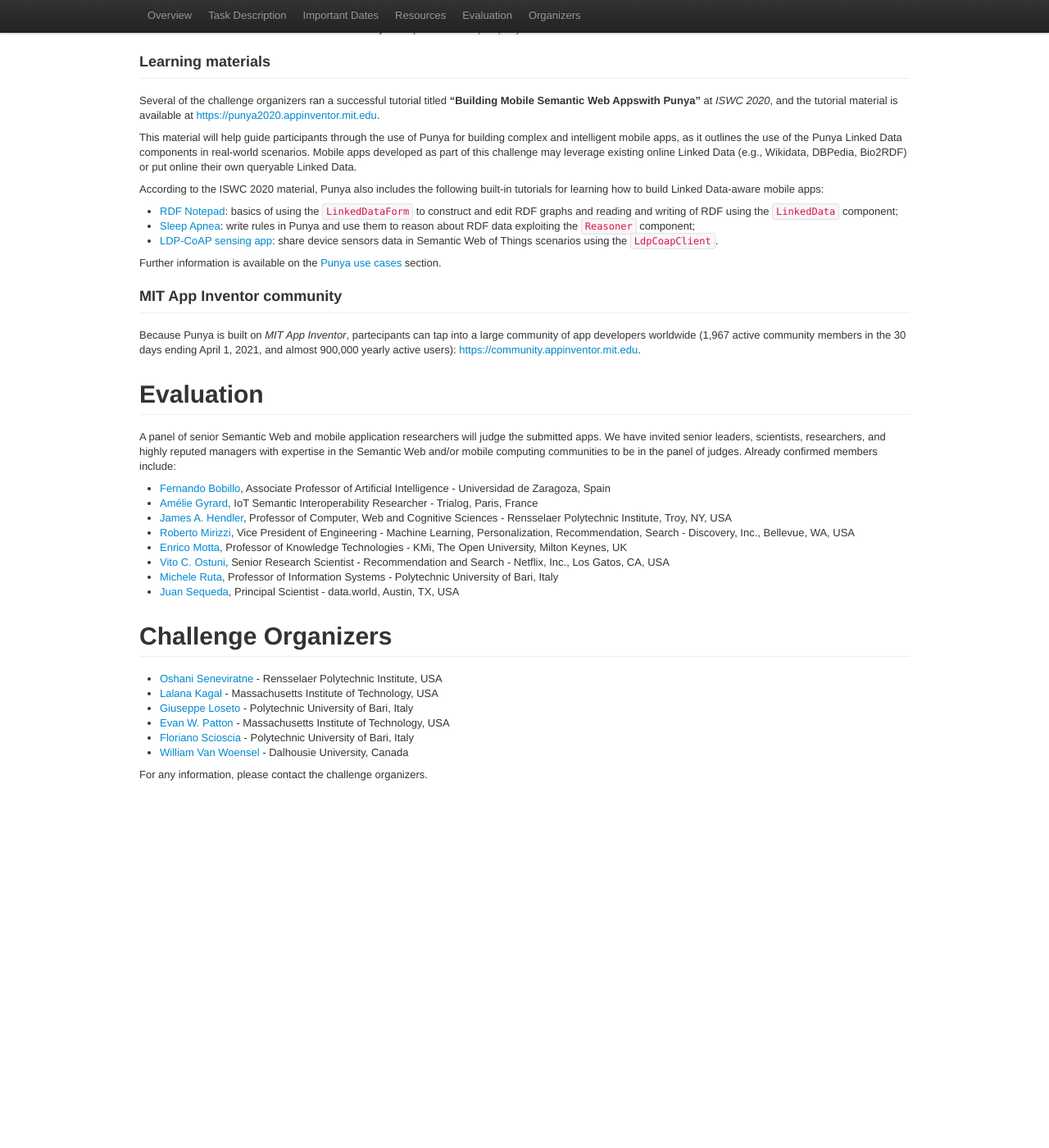
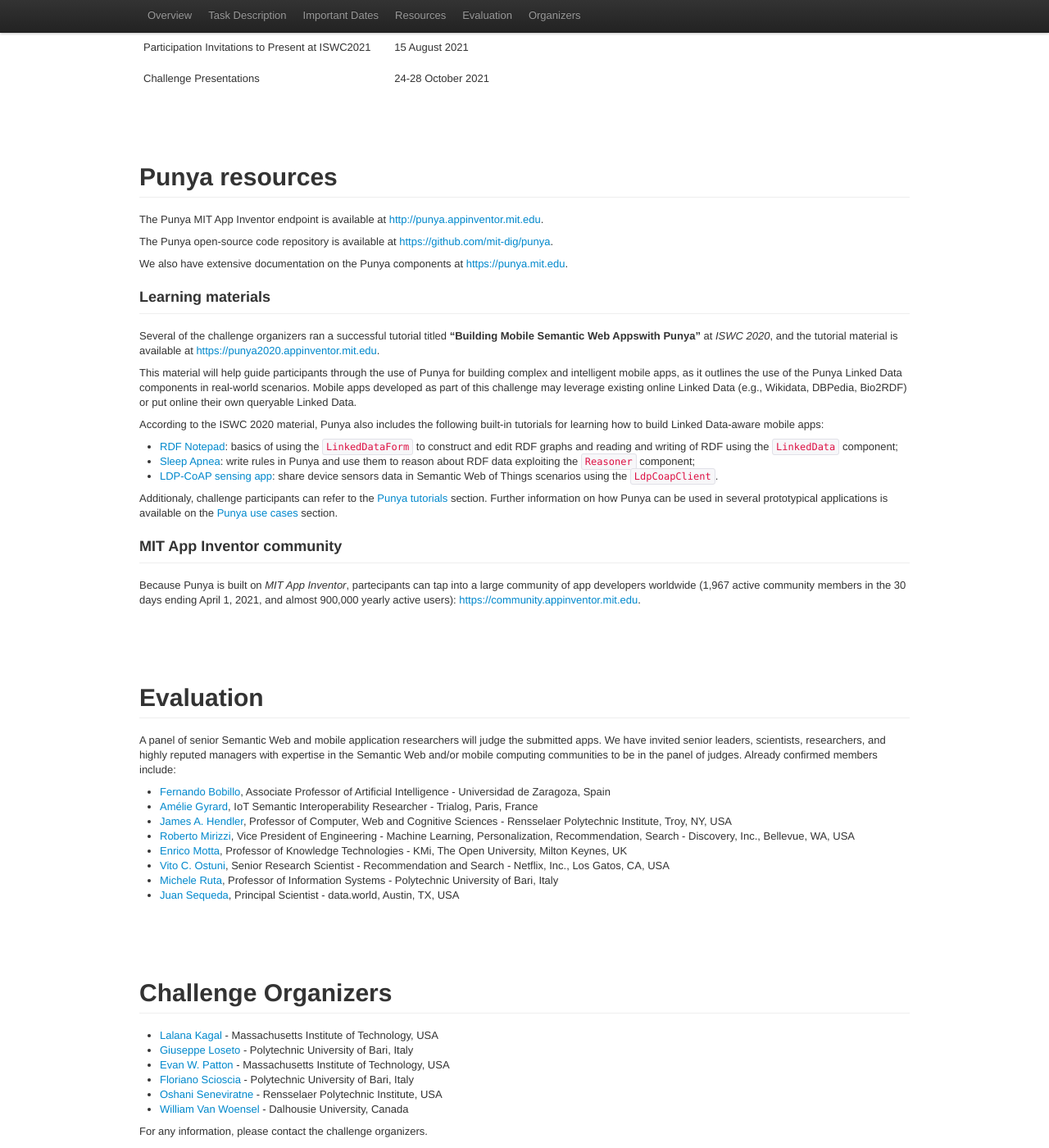
Before and after one commit to mit-dig/punya-website, a Jekyll site: the page built from challenge/index.md, in a window 1280 px wide and 1400 px high, scrolled down 1527 px. Shown: the whole window at 82% size. Built offline with Jekyll 4.4.1, drawn with Linux system fonts in a browser that asks for light colours; before the commit the page ends 2530 px from its top, so only the background shows below that.

Commit message:
Added new classes for top padding, added some punya resources and changed the organizer order to alphabetical order.

```diff
--- a/challenge/index.md
+++ b/challenge/index.md
@@ -8,7 +8,7 @@
 
 <!-- Overview -->
 
-<section id="overview" markdown="1">
+<section class="challenge-section" id="overview" markdown="1">
 
 # Overview
 
@@ -24,7 +24,7 @@
 
 <!-- Task Description -->
 
-<section id="task" markdown="1">
+<section  class="challenge-section" id="task" markdown="1">
 
 # Task Description
 
@@ -64,7 +64,7 @@
 
 <!-- Important Dates -->
 
-<section id="timeline" markdown="1">
+<section  class="challenge-section" id="timeline" markdown="1">
 
 # Important Dates
 
@@ -107,12 +107,15 @@
 
 <!-- Resources: Software & Tutorials -->
 
-<section id="resources" markdown="1">
+<section  class="challenge-section" id="resources" markdown="1">
 
 # Punya resources
 
 <div class="row">
 <div class="span12" markdown="1">
+
+The Punya MIT App Inventor endpoint is available at [http://punya.appinventor.mit.edu](http://punya.appinventor.mit.edu){:target="_blank"}.
+
 The Punya open-source code repository is available at [https://github.com/mit-dig/punya](https://github.com/mit-dig/punya){:target="_blank"}.
 
 We also have extensive documentation on the Punya components at [https://punya.mit.edu](https://punya.mit.edu){:target="_blank"}.
@@ -129,7 +132,8 @@
 * [Sleep Apnea](http://punya.appinventor.mit.edu/?repo=SleepApnea){:target="_blank"}: write rules in Punya and use them to reason about RDF data exploiting the ``Reasoner`` component;
 * [LDP-CoAP sensing app](http://punya.appinventor.mit.edu/?repo=LdpCoapTutorial){:target="_blank"}: share device sensors data in Semantic Web of Things scenarios using the ``LdpCoapClient``.
 
-Further information is available on the [Punya use cases](https://punya.mit.edu/#use-cases){:target="_blank"} section.
+Additionaly, challenge participants can refer to the [Punya tutorials](/tutorials){:target="_blank"} section.
+Further information on how Punya can be used in several prototypical applications is available on the [Punya use cases](https://punya.mit.edu/#use-cases){:target="_blank"} section.
 
 ### MIT App Inventor community
 
@@ -142,7 +146,7 @@
 
 <!-- Evaluation -->
 
-<section id="evaluation" markdown="1">
+<section  class="challenge-section" id="evaluation" markdown="1">
 
 # Evaluation
 
@@ -166,17 +170,17 @@
 
 <!-- Organizers -->
 
-<section id="organizers" markdown="1">
+<section  class="challenge-section" id="organizers" markdown="1">
 
 # Challenge Organizers
 
 <div class="row">
 <div class="span12" markdown="1">
-* [Oshani Seneviratne](https://idea.rpi.edu/people/staff/oshani-seneviratne){:target="_blank"} - Rensselaer Polytechnic Institute, USA
 * [Lalana Kagal](https://www.csail.mit.edu/person/lalana-kagal){:target="_blank"} - Massachusetts Institute of Technology, USA
 * [Giuseppe Loseto](http://sisinflab.poliba.it/loseto){:target="_blank"} - Polytechnic University of Bari, Italy
 * [Evan W. Patton](https://www.csail.mit.edu/person/evan-patton){:target="_blank"} - Massachusetts Institute of Technology, USA
 * [Floriano Scioscia](http://sisinflab.poliba.it/scioscia){:target="_blank"} - Polytechnic University of Bari, Italy
+* [Oshani Seneviratne](https://idea.rpi.edu/people/staff/oshani-seneviratne){:target="_blank"} - Rensselaer Polytechnic Institute, USA
 * [William Van Woensel](https://niche.cs.dal.ca/william-van-woensel){:target="_blank"} - Dalhousie University, Canada
 
 For any information, please contact the challenge organizers.
```
